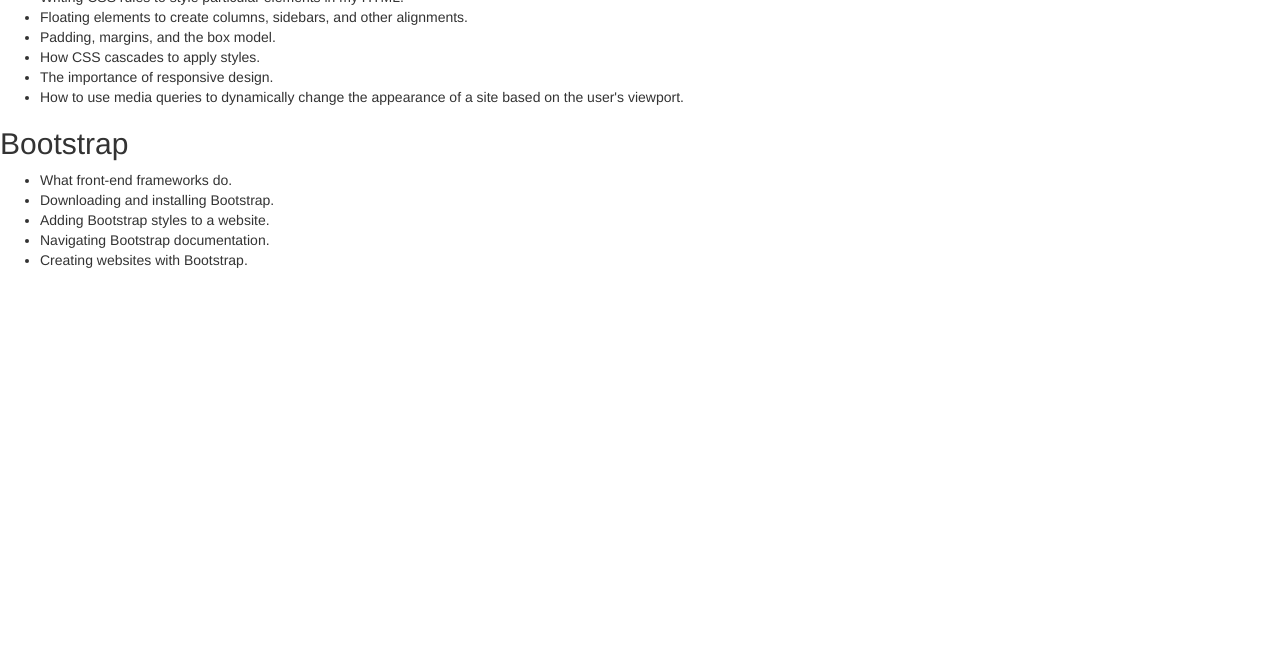
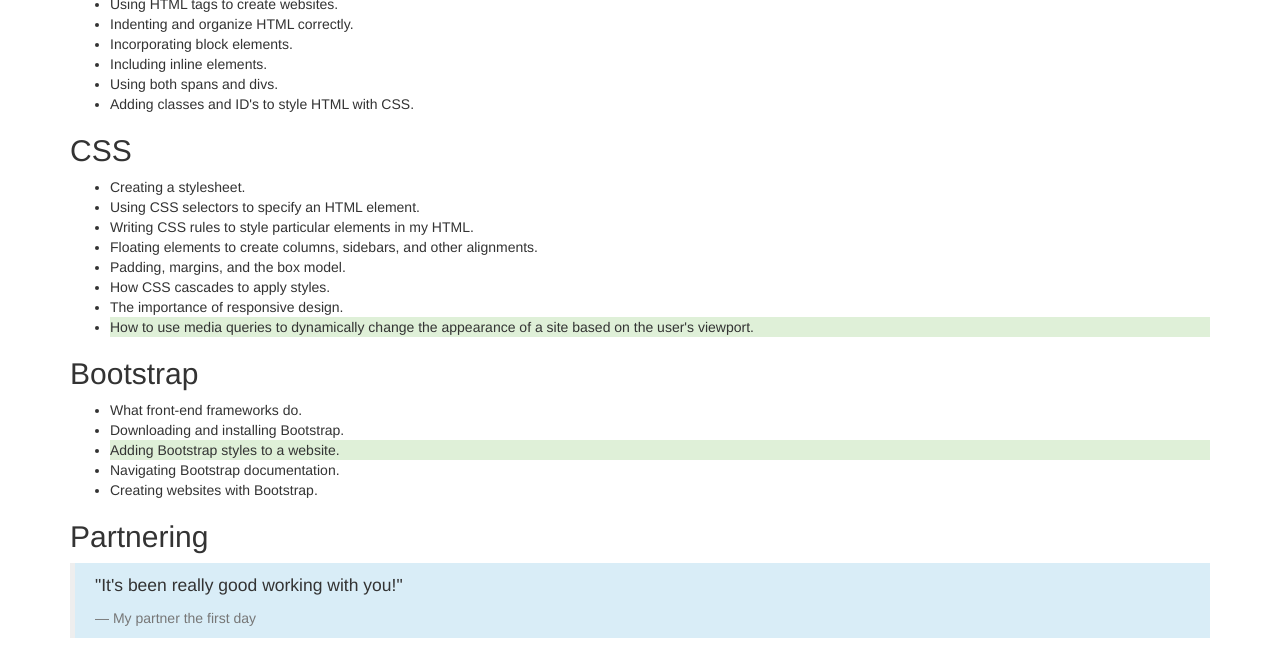
Before and after one commit to CaseyAntoine/week-in-review, a plain HTML site: page index.html in a window 1280 px wide. Shown: the part 735-1393 px from the top of the page. Before the commit the page ends 1015 px from the top, so only its background shows below. Drawn offline with Linux system fonts and the light colour scheme.

Commit message:
add bootstrap styling

```diff
--- a/index.html
+++ b/index.html
@@ -5,10 +5,16 @@
     <title>My First Week at Epicodus</title>
   </head>
   <body>
+    <div class="container">
+      <div class="jumbotron">
         <h1>My First Week at Epicodus</h1>
         <p>
           I've almost finished my first week at Epicodus. Here are some of the things I've learned so far:
         </p>
+
+      </div>
+
+      <div class="well">
         <h2>Command Line</h2>
         <ul>
           <li>Navigating my documents through the command line.</li>
@@ -16,6 +22,8 @@
           <li>Moving and deleting files and folders through the command line.</li>
           <li>Retrieving my current location from the command line.</li>
         </ul>
+
+      </div>
       <h2>Git and GitHub</h2>
       <ul>
         <li>Initializing local Git repository, and create remote GitHub repositories.</li>
@@ -44,15 +52,22 @@
         <li>Padding, margins, and the box model.</li>
         <li>How CSS cascades to apply styles.</li>
         <li>The importance of responsive design.</li>
-      <li>How to use media queries to dynamically change the appearance of a site based on the user's viewport.</li>
+        <li class="bg-success">How to use media queries to dynamically change the appearance of a site based on the user's viewport.</li>
       </ul>
       <h2>Bootstrap</h2>
       <ul>
         <li>What front-end frameworks do.</li>
         <li>Downloading and installing Bootstrap.</li>
-      <li>Adding Bootstrap styles to a website.</li>
+        <li class="bg-success">Adding Bootstrap styles to a website.</li>
         <li>Navigating Bootstrap documentation.</li>
         <li>Creating websites with Bootstrap.</li>
       </ul>
+      <h2>Partnering</h2>
+      <blockquote class="bg-info">
+        <p>"It's been really good working with you!"</p>
+        <footer>My partner the first day</footer>
+      </blockquote>
+
+    </div>
   </body>
 </html>
```
Lines whose indentation alone changed are shown as unchanged.
